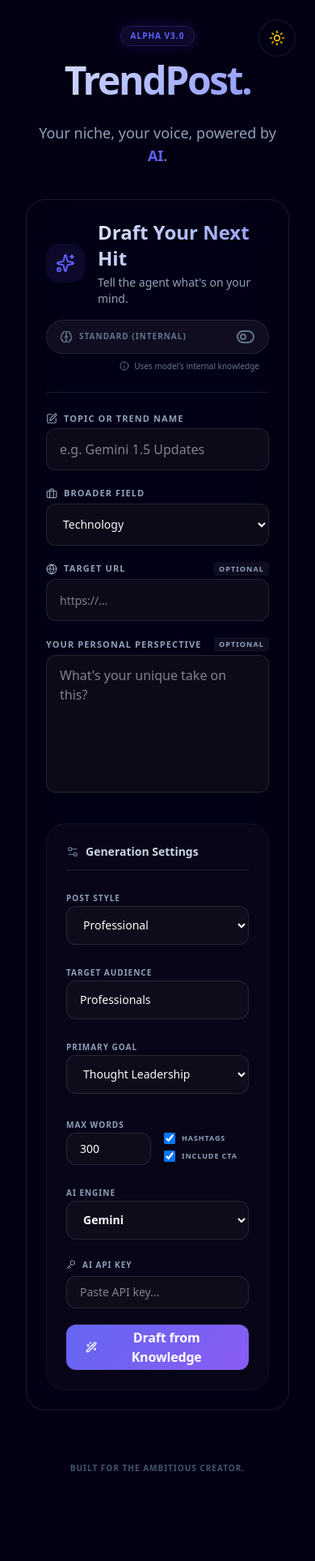
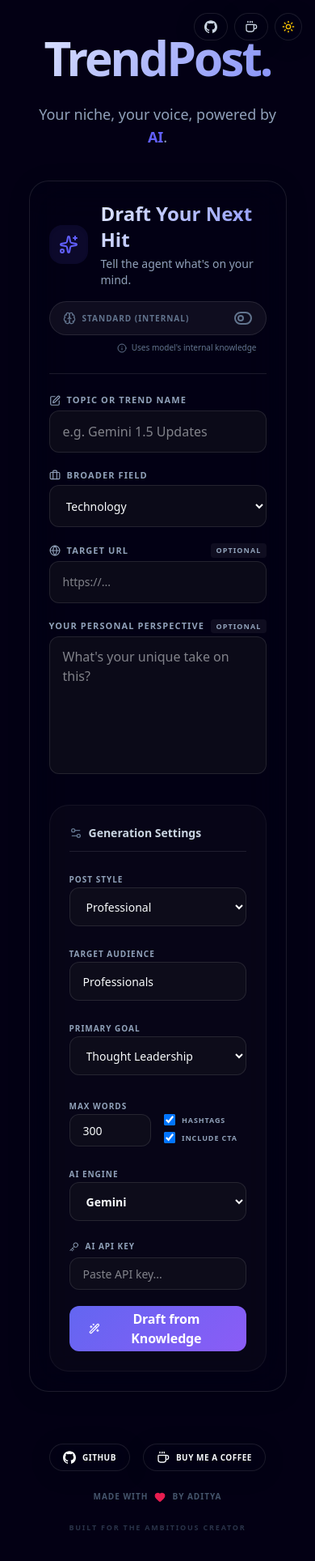
Before and after one commit to aditya20t/TrendPost, a Next.js app in the folder frontend/: page / in a window 390 px wide. Shown: the top 1928 px of the page at 81% size. Before the commit the page ends 1853 px from the top, so only its background shows below. Built offline with nearby package versions, Linux system fonts and the light colour scheme.

Commit message:
feat: enhance responsiveness, add social links, and refine UI aesthetics

```diff
--- a/frontend/src/app/globals.css
+++ b/frontend/src/app/globals.css
@@ -19,6 +19,12 @@
   --input-bg: rgba(255, 255, 255, 0.9);
   --title-start: #1e1b4b;
   --title-end: #4f46e5;
+
+  /* Fluid Typography & Spacing */
+  --fluid-px: clamp(1rem, 5vw, 3rem);
+  --fluid-py: clamp(2rem, 10vw, 6rem);
+  --fluid-h1: clamp(2.5rem, 15vw, 9rem);
+  --fluid-h2: clamp(1.5rem, 8vw, 3.5rem);
 }
 
 @media (prefers-color-scheme: dark) {
@@ -111,7 +117,7 @@ h1, h2, h3, h4, h5, h6 {
   backdrop-filter: blur(16px);
   -webkit-backdrop-filter: blur(16px);
   border: 1px solid var(--glass-border);
-  border-radius: 1.5rem;
+  border-radius: clamp(1.5rem, 4vw, 2.5rem);
   box-shadow: 0 4px 30px rgba(0, 0, 0, 0.1);
   transition: all 0.4s cubic-bezier(0.175, 0.885, 0.32, 1.275);
 }
--- a/frontend/src/app/page.tsx
+++ b/frontend/src/app/page.tsx
@@ -6,7 +6,7 @@ import DraftEditor from "@/components/DraftEditor";
 import ResearchPanel from "@/components/ResearchPanel";
 import ThoughtProcess from "@/components/ThoughtProcess";
 import { motion, AnimatePresence } from "framer-motion";
-import { Loader2, Wand2, Sun, Moon } from "lucide-react";
+import { Loader2, Wand2, Sun, Moon, Coffee, Heart } from "lucide-react";
 
 export default function Home() {
   const [draft, setDraft] = useState<string | null>(null);
@@ -80,7 +80,10 @@ export default function Home() {
   };
 
   return (
-    <main className="min-h-screen px-4 py-8 md:px-12 md:py-24 flex flex-col items-center transition-colors duration-500">
+    <main
+      className="min-h-screen flex flex-col items-center transition-colors duration-500"
+      style={{ padding: 'var(--fluid-py) var(--fluid-px)' }}
+    >
       <AnimatePresence>
         {isDiscovery && (
           <motion.div
@@ -92,18 +95,39 @@ export default function Home() {
           />
         )}
       </AnimatePresence>
-
-      {/* Theme Switcher */}
+      {/* Top Navigation / Links */}
+      <div className="fixed top-4 right-4 sm:top-6 sm:right-6 flex items-center gap-2 sm:gap-3 z-50">
+        <a
+          href="https://github.com/aditya20t/TrendPost"
+          target="_blank"
+          rel="noopener noreferrer"
+          className="flex items-center gap-2 px-3 py-2 sm:px-4 sm:py-3 rounded-full glass-card border border-black/10 dark:border-white/10 hover:border-indigo-500/50 transition-all group"
+          title="GitHub Repository"
+        >
+          <svg viewBox="0 0 24 24" className="w-4 h-4 sm:w-5 sm:h-5 fill-slate-700 dark:fill-slate-300 group-hover:fill-indigo-500 transition-colors" xmlns="http://www.w3.org/2000/svg"><path d="M12 .297c-6.63 0-12 5.373-12 12 0 5.303 3.438 9.8 8.205 11.385.6.113.82-.258.82-.577 0-.285-.01-1.04-.015-2.04-3.338.724-4.042-1.61-4.042-1.61C4.422 18.07 3.633 17.7 3.633 17.7c-1.087-.744.084-.729.084-.729 1.205.084 1.838 1.236 1.838 1.236 1.07 1.835 2.809 1.305 3.495.998.108-.776.417-1.305.76-1.605-2.665-.3-5.466-1.332-5.466-5.93 0-1.31.465-2.38 1.235-3.22-.135-.303-.54-1.523.105-3.176 0 0 1.005-.322 3.3 1.23.96-.267 1.98-.399 3-.405 1.02.006 2.04.138 3 .405 2.28-1.552 3.285-1.23 3.285-1.23.645 1.653.24 2.873.12 3.176.765.84 1.23 1.91 1.23 3.22 0 4.61-2.805 5.625-5.475 5.92.43.372.823 1.102.823 2.222 0 1.606-.015 2.896-.015 3.286 0 .315.21.69.825.57C20.565 22.092 24 17.592 24 12.297c0-6.627-5.373-12-12-12"/></svg>
+          <span className="text-[10px] sm:text-xs font-bold text-slate-700 dark:text-slate-300 group-hover:text-indigo-500 transition-colors hidden md:inline">GitHub</span>
+        </a>
+        <a
+          href="https://ko-fi.com/aditya20t"
+          target="_blank"
+          rel="noopener noreferrer"
+          className="flex items-center gap-2 px-3 py-2 sm:px-4 sm:py-3 rounded-full glass-card border border-black/10 dark:border-white/10 hover:border-indigo-500/50 transition-all group"
+          title="Buy me a coffee"
+        >
+          <Coffee className="w-4 h-4 sm:w-5 sm:h-5 text-slate-700 dark:text-slate-300 group-hover:text-indigo-500 transition-colors" />
+          <span className="text-[10px] sm:text-xs font-bold text-slate-700 dark:text-slate-300 group-hover:text-indigo-500 transition-colors hidden md:inline">Support</span>
+        </a>
         <button
           onClick={toggleTheme}
-        className="fixed top-6 right-6 p-3 rounded-full glass-card border border-black/10 dark:border-white/10 hover:border-indigo-500/50 transition-all z-50 group"
+          className="p-2 sm:p-3 rounded-full glass-card border border-black/10 dark:border-white/10 hover:border-indigo-500/50 transition-all group"
         >
           {theme === "light" ? (
-          <Moon className="w-5 h-5 text-slate-700 group-hover:text-blue-600 transition-colors" />
+            <Moon className="w-4 h-4 sm:w-5 sm:h-5 text-slate-700 group-hover:text-blue-600 transition-colors" />
           ) : (
-          <Sun className="w-5 h-5 text-yellow-400 group-hover:text-white transition-colors" />
+            <Sun className="w-4 h-4 sm:w-5 sm:h-5 text-yellow-400 group-hover:text-white transition-colors" />
           )}
         </button>
+      </div>
 
       <AnimatePresence>
         {!draft && !loading && (
@@ -120,23 +144,24 @@ export default function Home() {
             }}
             className="text-center mb-10 md:mb-16"
           >
-            <motion.div variants={{ hidden: { opacity: 0, y: 20 }, visible: { opacity: 1, y: 0 } }} className="flex items-center justify-center gap-2 mb-4">
-              <span className="px-3 py-1 bg-indigo-500/10 border border-indigo-500/20 rounded-full text-[10px] font-bold text-indigo-500 uppercase tracking-widest shadow-[0_0_15px_rgba(79,70,229,0.2)]">Alpha v3.0</span>
-            </motion.div>
-            <motion.h1 variants={{ hidden: { opacity: 0, y: 20 }, visible: { opacity: 1, y: 0 } }} className="text-5xl sm:text-7xl md:text-8xl lg:text-9xl font-black mb-6 title-gradient tracking-tighter px-4 leading-[1.1]">
+            <motion.h1
+              variants={{ hidden: { opacity: 0, y: 20 }, visible: { opacity: 1, y: 0 } }}
+              className="font-black mb-6 title-gradient tracking-tighter px-4 leading-[1.1]"
+              style={{ fontSize: 'var(--fluid-h1)' }}
+            >
               TrendPost.
             </motion.h1>
-            <motion.p variants={{ hidden: { opacity: 0, y: 20 }, visible: { opacity: 1, y: 0 } }} className="text-slate-500 dark:text-slate-400 text-lg md:text-2xl font-medium max-w-2xl mx-auto px-6">
+            <motion.p variants={{ hidden: { opacity: 0, y: 20 }, visible: { opacity: 1, y: 0 } }} className="text-slate-500 dark:text-slate-400 text-lg md:text-2xl font-medium max-w-2xl mx-auto px-6 balance-text">
               Your niche, your voice, powered by <span className="text-indigo-500 font-bold">AI</span>.
             </motion.p>
           </motion.div>
         )}
       </AnimatePresence>
 
-      <div className={`w-full ${draft || loading ? "max-w-[1600px] flex flex-col xl:flex-row items-start gap-6 lg:gap-8" : "max-w-6xl"} px-4 xl:px-0 relative z-10 transition-all duration-500`}>
+      <div className={`w-full ${draft || loading ? "max-w-screen-2xl flex flex-col lg:flex-row items-start gap-6 lg:gap-8" : "max-w-6xl"} px-4 lg:px-0 relative z-10 transition-all duration-500`}>
 
         {/* Input Dashboard Column */}
-        <div className={`transition-all duration-500 ${draft || loading ? "w-full xl:w-[380px] shrink-0 xl:sticky top-6" : "w-full"}`}>
+        <div className={`transition-all duration-500 ${draft || loading ? "w-full lg:w-[380px] shrink-0 lg:sticky top-6" : "w-full"}`}>
           <InputDashboard
             onGenerate={handleGenerate}
             onDiscoveryChange={setIsDiscovery}
@@ -213,8 +238,35 @@ export default function Home() {
         </AnimatePresence>
       </div>
 
-      <footer className="mt-auto pt-16 text-slate-500 dark:text-slate-600 text-[10px] md:text-xs font-bold uppercase tracking-widest text-center">
-        Built for the ambitious creator.
+      <footer className="mt-auto pt-16 flex flex-col items-center gap-6">
+        <div className="flex flex-wrap items-center justify-center gap-4">
+          <a
+            href="https://github.com/aditya20t/TrendPost"
+            target="_blank"
+            rel="noopener noreferrer"
+            className="flex items-center gap-2 px-4 py-2 rounded-full glass-card border border-black/5 dark:border-white/5 hover:border-indigo-500/50 hover:text-indigo-500 transition-all group"
+            title="GitHub"
+          >
+            <svg viewBox="0 0 24 24" className="w-4 h-4 fill-current" xmlns="http://www.w3.org/2000/svg"><path d="M12 .297c-6.63 0-12 5.373-12 12 0 5.303 3.438 9.8 8.205 11.385.6.113.82-.258.82-.577 0-.285-.01-1.04-.015-2.04-3.338.724-4.042-1.61-4.042-1.61C4.422 18.07 3.633 17.7 3.633 17.7c-1.087-.744.084-.729.084-.729 1.205.084 1.838 1.236 1.838 1.236 1.07 1.835 2.809 1.305 3.495.998.108-.776.417-1.305.76-1.605-2.665-.3-5.466-1.332-5.466-5.93 0-1.31.465-2.38 1.235-3.22-.135-.303-.54-1.523.105-3.176 0 0 1.005-.322 3.3 1.23.96-.267 1.98-.399 3-.405 1.02.006 2.04.138 3 .405 2.28-1.552 3.285-1.23 3.285-1.23.645 1.653.24 2.873.12 3.176.765.84 1.23 1.91 1.23 3.22 0 4.61-2.805 5.625-5.475 5.92.43.372.823 1.102.823 2.222 0 1.606-.015 2.896-.015 3.286 0 .315.21.69.825.57C20.565 22.092 24 17.592 24 12.297c0-6.627-5.373-12-12-12"/></svg>
+            <span className="text-[10px] font-bold uppercase tracking-wider">GitHub</span>
+          </a>
+          <a
+            href="https://ko-fi.com/aditya20t"
+            target="_blank"
+            rel="noopener noreferrer"
+            className="flex items-center gap-2 px-4 py-2 rounded-full glass-card border border-black/5 dark:border-white/5 hover:border-indigo-500/50 hover:text-indigo-500 transition-all group"
+            title="Buy me a coffee"
+          >
+            <Coffee className="w-4 h-4" />
+            <span className="text-[10px] font-bold uppercase tracking-wider">Buy me a coffee</span>
+          </a>
+        </div>
+        <p className="text-slate-500 dark:text-slate-600 text-[10px] md:text-xs font-bold uppercase tracking-widest text-center flex items-center gap-2">
+          Made with <Heart className="w-3.5 h-3.5 text-rose-500 fill-rose-500 animate-pulse" /> by Aditya
+        </p>
+        <p className="text-slate-500/60 dark:text-slate-600/60 text-[9px] font-bold uppercase tracking-[0.2em] text-center">
+          Built for the ambitious creator
+        </p>
       </footer>
     </main>
   );
--- a/frontend/src/components/DraftEditor.tsx
+++ b/frontend/src/components/DraftEditor.tsx
@@ -32,7 +32,8 @@ export default function DraftEditor({
         <motion.div
             initial={{ opacity: 0, scale: 0.95 }}
             animate={{ opacity: 1, scale: 1 }}
-            className="glass-card p-5 sm:p-10 w-full relative overflow-hidden flex flex-col shadow-[0_8px_40px_-12px_rgba(0,0,0,0.1)]"
+            className="glass-card w-full relative overflow-hidden flex flex-col shadow-[0_8px_40px_-12px_rgba(0,0,0,0.1)]"
+            style={{ padding: 'clamp(1.25rem, 6vw, 2.5rem)' }}
         >
             <div className="absolute top-0 left-0 w-1 sm:w-1.5 h-full bg-indigo-500" />
 
--- a/frontend/src/components/InputDashboard.tsx
+++ b/frontend/src/components/InputDashboard.tsx
@@ -64,7 +64,8 @@ export default function InputDashboard({ onGenerate, onDiscoveryChange, compact
         <motion.div
             initial={{ opacity: 0, y: 20 }}
             animate={{ opacity: 1, y: 0 }}
-            className={`glass-card w-full transition-all duration-500 ${compact ? "p-4 sm:p-6" : "p-6 sm:p-10"}`}
+            className={`glass-card w-full transition-all duration-500`}
+            style={{ padding: compact ? 'clamp(1rem, 3vw, 1.5rem)' : 'clamp(1.5rem, 5vw, 2.5rem)' }}
         >
             <div className={`flex flex-col ${compact ? "" : "sm:flex-row"} justify-between items-start ${compact ? "" : "sm:items-center"} gap-4 mb-6 ${compact ? "pb-4" : "pb-6"} border-b border-slate-200 dark:border-white/10`}>
                 <div className="flex items-center gap-4">
@@ -122,7 +123,7 @@ export default function InputDashboard({ onGenerate, onDiscoveryChange, compact
                         </div>
                     </div>
 
-                    <div className={`grid grid-cols-1 ${compact ? "" : "sm:grid-cols-2"} gap-5`}>
+                    <div className={`grid grid-cols-1 ${compact ? "gap-4" : "sm:grid-cols-2 gap-5"}`}>
                         <div className="space-y-1.5">
                             <label className="text-[11px] sm:text-xs font-bold text-slate-500 dark:text-slate-400 uppercase tracking-widest flex items-center gap-2 mb-1">
                                 <Briefcase className="w-3.5 h-3.5" /> Broader Field
@@ -130,7 +131,7 @@ export default function InputDashboard({ onGenerate, onDiscoveryChange, compact
                             <select
                                 value={field}
                                 onChange={(e) => setField(e.target.value)}
-                                className={`w-full text-sm ${compact ? "h-[46px]" : "h-[52px]"}`}
+                                className={`w-full text-sm ${compact ? "h-[46px]" : "h-[52px]"} cursor-pointer hover:border-indigo-500/50 transition-colors`}
                             >
                                 {domains.map(d => <option key={d} value={d}>{d}</option>)}
                                 <option value="Other">Other (Specify in Topic)</option>
@@ -146,7 +147,7 @@ export default function InputDashboard({ onGenerate, onDiscoveryChange, compact
                                 value={url}
                                 onChange={(e) => setUrl(e.target.value)}
                                 placeholder="https://..."
-                                className={`w-full text-sm ${compact ? "h-[46px]" : "h-[52px]"}`}
+                                className={`w-full text-sm ${compact ? "h-[46px]" : "h-[52px]"} hover:border-indigo-500/50 transition-colors`}
                             />
                         </div>
                     </div>
```
Also changed, not shown: frontend/src/components/ResearchPanel.tsx (+6 -2 lines), frontend/src/components/ThoughtProcess.tsx (+6 -2 lines). Lines whose indentation alone changed are shown as unchanged.
